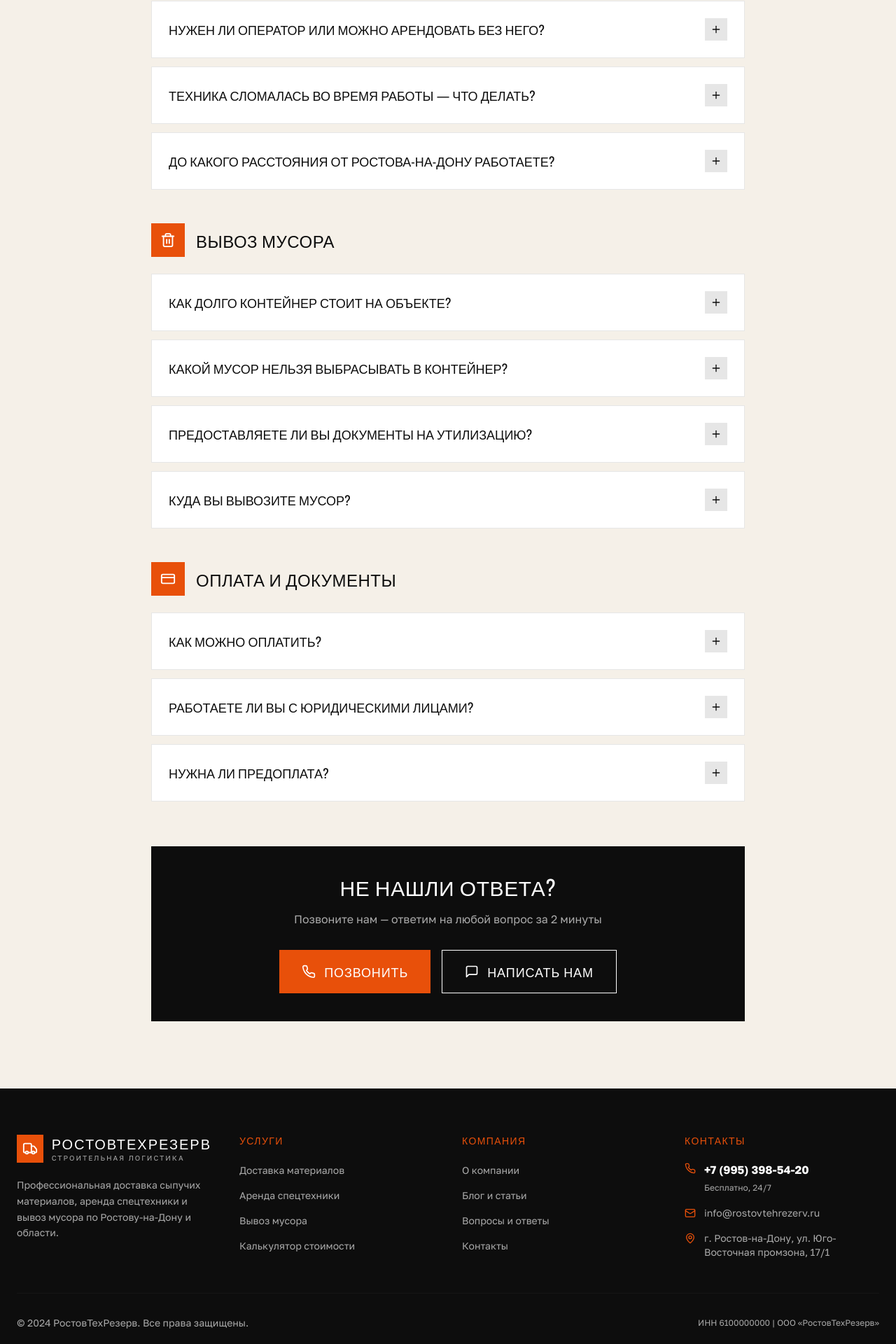
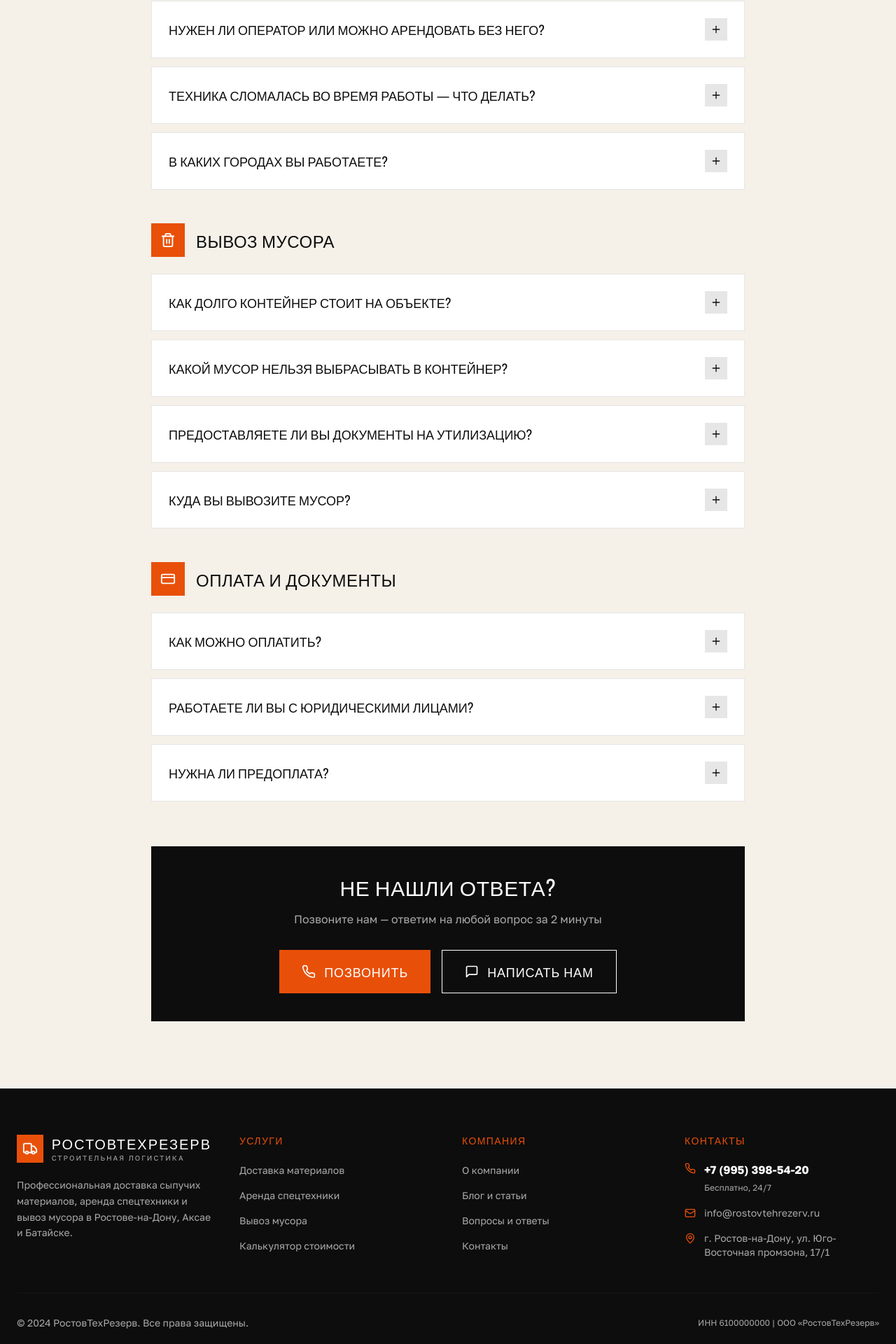
Before and after one commit to pr-poehali-dev/bulk-delivery-website, a React (Vite) app: page /faq in a window 1280 px wide. Shown: the part 1277-3197 px from the top of the page at 70% size. Built offline with nearby package versions, Linux system fonts and the light colour scheme.

Commit message:
[FIX] Исправил информацию о регионах работы

```diff
--- a/src/components/Layout.tsx
+++ b/src/components/Layout.tsx
@@ -157,7 +157,7 @@ export default function Layout({ children }: { children: React.ReactNode }) {
                 </div>
               </Link>
               <p className="text-brand-gray-light text-sm leading-relaxed">
-                Профессиональная доставка сыпучих материалов, аренда спецтехники и вывоз мусора по Ростову-на-Дону и области.
+                Профессиональная доставка сыпучих материалов, аренда спецтехники и вывоз мусора в Ростове-на-Дону, Аксае и Батайске.
               </p>
             </div>
 
--- a/src/pages/About.tsx
+++ b/src/pages/About.tsx
@@ -4,7 +4,7 @@ import Layout from "@/components/Layout";
 
 const milestones = [
   { year: "2009", event: "Основание компании. Первый самосвал, 3 сотрудника." },
-  { year: "2012", event: "Расширение парка до 20 единиц. Выход в Московскую область." },
+  { year: "2012", event: "Расширение парка до 20 единиц. Выход в Аксай и Батайск." },
   { year: "2015", event: "Открытие собственного склада и диспетчерского центра." },
   { year: "2018", event: "Запуск услуги аренды спецтехники. Парк — 50 единиц." },
   { year: "2021", event: "Вывоз мусора с официальной лицензией на утилизацию." },
@@ -44,7 +44,7 @@ export default function About() {
             О<br /><span className="text-brand-orange">КОМПАНИИ</span>
           </h1>
           <p className="text-brand-gray-light text-xl max-w-2xl leading-relaxed">
-            С 2009 года мы доставляем строительные материалы, предоставляем спецтехнику и вывозим мусор по всей Московской области.
+            С 2009 года мы доставляем строительные материалы, предоставляем спецтехнику и вывозим мусор в Ростове-на-Дону, Аксае и Батайске.
           </p>
         </div>
       </section>
--- a/src/pages/Delivery.tsx
+++ b/src/pages/Delivery.tsx
@@ -91,7 +91,7 @@ export default function Delivery() {
             ДОСТАВКА<br /><span className="text-brand-orange">МАТЕРИАЛОВ</span>
           </h1>
           <p className="text-brand-gray-light text-xl max-w-2xl leading-relaxed mb-10">
-            Щебень, песок, торф, грунт — доставим любой объём в день заказа по Ростову-на-Дону и области. Работаем с 6:00 до 23:00 ежедневно.
+            Щебень, песок, торф, грунт — доставим любой объём в день заказа по Ростову-на-Дону, Аксаю и Батайску. Работаем с 6:00 до 23:00 ежедневно.
           </p>
           <div className="flex flex-wrap gap-4">
             <Link to="/calculator" className="inline-flex items-center gap-3 bg-brand-orange text-white px-8 py-4 font-oswald text-lg tracking-wider uppercase hover:bg-brand-orange-dark transition-colors">
--- a/src/pages/Equipment.tsx
+++ b/src/pages/Equipment.tsx
@@ -63,7 +63,7 @@ const equipment = [
 
 const conditions = [
   { icon: "Clock", title: "Минимальный заказ", desc: "4 часа (с учётом подачи техники)" },
-  { icon: "MapPin", title: "Зона работы", desc: "Ростов-на-Дону и область, до 150 км от города" },
+  { icon: "MapPin", title: "Зона работы", desc: "Ростов-на-Дону, Аксай, Батайск" },
   { icon: "FileText", title: "Документы", desc: "Договор, акт выполненных работ, счёт-фактура" },
   { icon: "CreditCard", title: "Оплата", desc: "Наличные, карта, безналичный расчёт" },
   { icon: "Wrench", title: "Техника", desc: "Весь парк — собственный, регулярное ТО" },
--- a/src/pages/FAQ.tsx
+++ b/src/pages/FAQ.tsx
@@ -43,8 +43,8 @@ const faqCategories = [
         a: "Мы заменим технику в течение 1–2 часов. Время простоя не тарифицируется. Все случаи поломок крайне редки — парк проходит ТО каждые 150 часов.",
       },
       {
-        q: "До какого расстояния от Ростова-на-Дону работаете?",
-        a: "Работаем в Ростове-на-Дону и Ростовской области, до 150 км от города. Выезд за пределы 30 км рассчитывается индивидуально.",
+        q: "В каких городах вы работаете?",
+        a: "Мы работаем в Ростове-на-Дону, Аксае и Батайске. Доставка и подача техники — в день заказа. Выезд за пределы этой зоны обсуждается индивидуально.",
       },
     ],
   },
--- a/src/pages/Index.tsx
+++ b/src/pages/Index.tsx
@@ -107,7 +107,7 @@ export default function Index() {
             </h1>
 
             <p className="text-brand-gray-light text-lg md:text-xl max-w-xl leading-relaxed mb-10 animate-fade-in" style={{ animationDelay: '0.2s', opacity: 0 }}>
-              Доставка сыпучих материалов, аренда спецтехники, вывоз мусора. Работаем по Москве и области — круглосуточно.
+              Доставка сыпучих материалов, аренда спецтехники, вывоз мусора. Работаем в Ростове-на-Дону, Аксае и Батайске — круглосуточно.
             </p>
 
             <div className="flex flex-col sm:flex-row gap-4 animate-fade-in" style={{ animationDelay: '0.3s', opacity: 0 }}>
```
